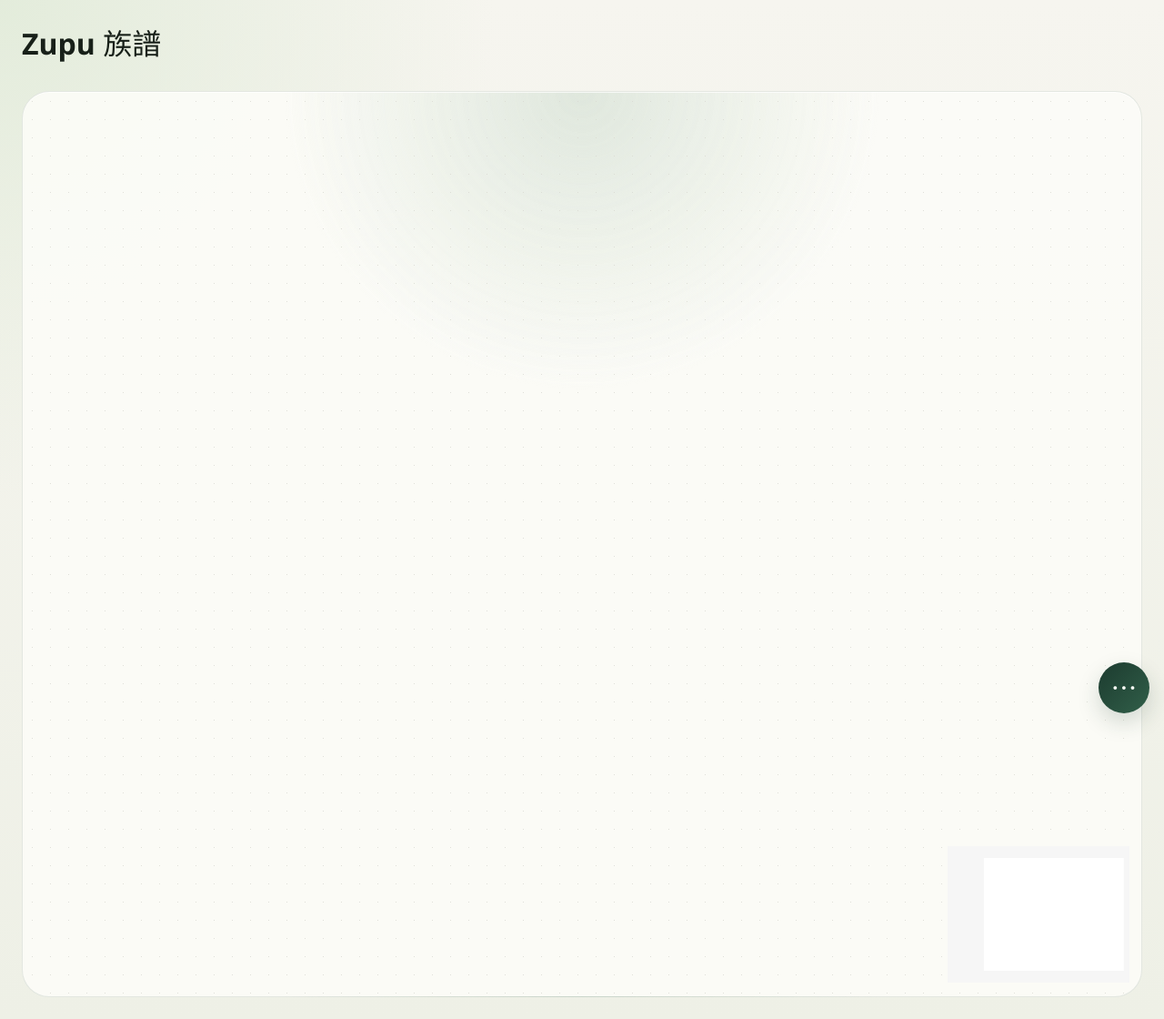
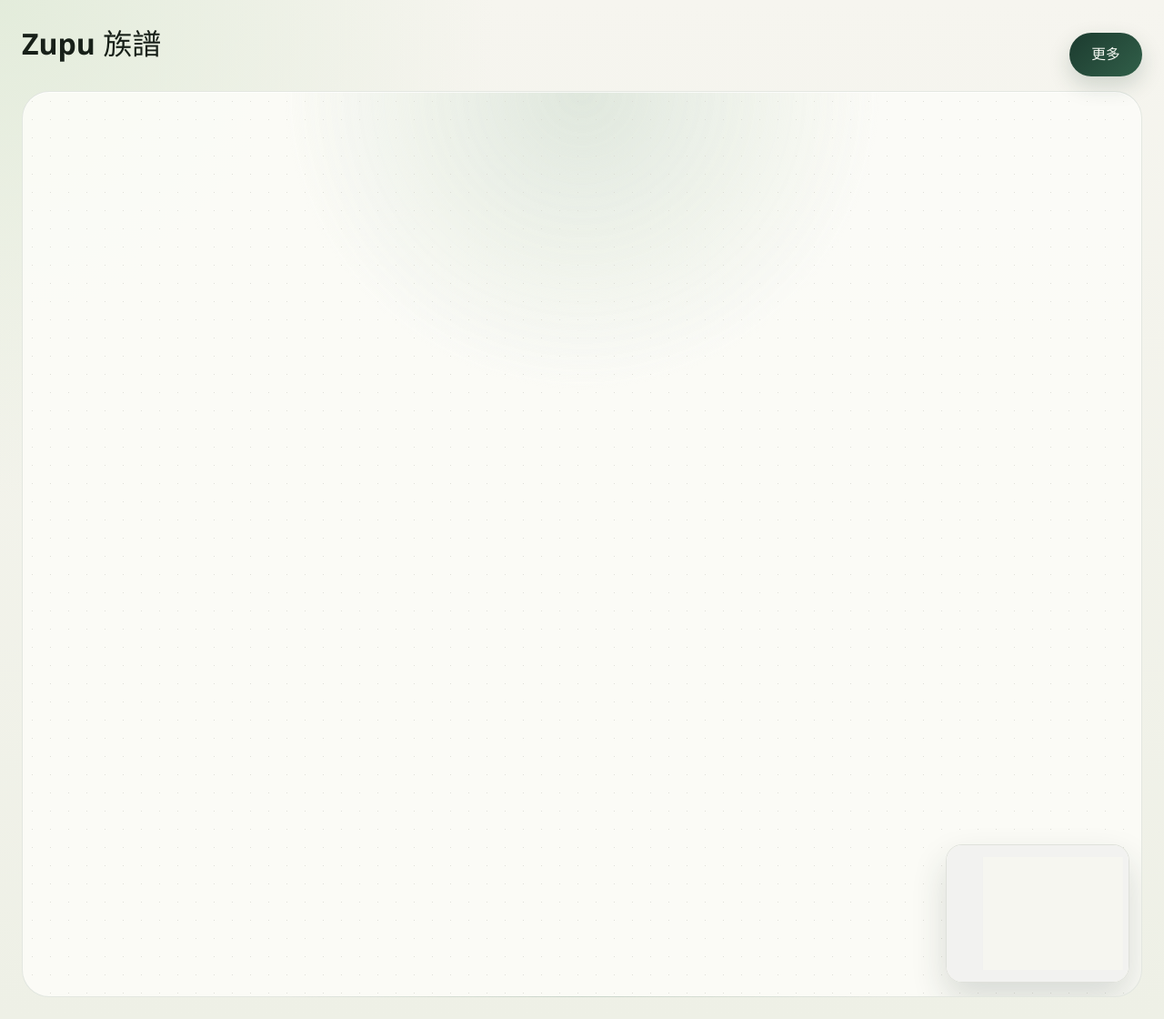
Before and after one commit to kevin1kevin1k/Zupu, a React (Vite) app: page / in a window 1280 px wide. Shown: the whole page at 91% size. Built offline with nearby package versions, Linux system fonts and the light colour scheme.

Commit message:
feat: restore desktop minimap navigation

```diff
--- a/src/App.tsx
+++ b/src/App.tsx
@@ -279,6 +279,50 @@ function App() {
     setIsPersonFabOpen(true);
   }
 
+  function renderGlobalActions(panelClassName: string) {
+    return (
+      <div className={panelClassName}>
+        <button
+          onClick={() => {
+            addStandalonePerson();
+            setIsGlobalFabOpen(false);
+          }}
+          type="button"
+        >
+          新增獨立人物
+        </button>
+        <button
+          onClick={() => {
+            fileInputRef.current?.click();
+            setIsGlobalFabOpen(false);
+          }}
+          type="button"
+        >
+          匯入 JSON
+        </button>
+        <button
+          onClick={() => {
+            exportJson();
+            setIsGlobalFabOpen(false);
+          }}
+          type="button"
+        >
+          匯出 JSON
+        </button>
+        <button
+          className="button-secondary"
+          onClick={() => {
+            resetSampleData();
+            setIsGlobalFabOpen(false);
+          }}
+          type="button"
+        >
+          還原範例資料
+        </button>
+      </div>
+    );
+  }
+
   return (
     <div className="app-shell">
       <main className="canvas-stage">
@@ -295,6 +339,24 @@ function App() {
 
         <div className="canvas-stage__header">
           <h1>Zupu 族譜</h1>
+          {!isMobile ? (
+            <div className="canvas-stage__actions">
+              <div className="desktop-actions">
+                {isGlobalFabOpen ? renderGlobalActions("desktop-actions__panel") : null}
+                <button
+                  aria-expanded={isGlobalFabOpen}
+                  aria-label={isGlobalFabOpen ? "關閉更多操作" : "開啟更多操作"}
+                  className="desktop-actions__trigger"
+                  onClick={() => {
+                    setIsGlobalFabOpen((current) => !current);
+                  }}
+                  type="button"
+                >
+                  {isGlobalFabOpen ? "×" : "更多"}
+                </button>
+              </div>
+            </div>
+          ) : null}
         </div>
 
         {importMessage ? (
@@ -333,7 +395,7 @@ function App() {
                 proOptions={{ hideAttribution: true }}
               >
                 <Background color="#d7d8d0" gap={20} />
-                {!isMobile ? <MiniMap pannable zoomable /> : null}
+                {!isMobile ? <MiniMap className="family-minimap" pannable zoomable /> : null}
               </ReactFlow>
             </div>
           ) : null}
@@ -381,49 +443,9 @@ function App() {
           </div>
         ) : null}
 
-        {!selectedPerson ? (
+        {isMobile && !selectedPerson ? (
           <div className="global-fab">
-            {isGlobalFabOpen ? (
-              <div className="global-fab__panel">
-                <button
-                  onClick={() => {
-                    addStandalonePerson();
-                    setIsGlobalFabOpen(false);
-                  }}
-                  type="button"
-                >
-                  新增獨立人物
-                </button>
-                <button
-                  onClick={() => {
-                    fileInputRef.current?.click();
-                    setIsGlobalFabOpen(false);
-                  }}
-                  type="button"
-                >
-                  匯入 JSON
-                </button>
-                <button
-                  onClick={() => {
-                    exportJson();
-                    setIsGlobalFabOpen(false);
-                  }}
-                  type="button"
-                >
-                  匯出 JSON
-                </button>
-                <button
-                  className="button-secondary"
-                  onClick={() => {
-                    resetSampleData();
-                    setIsGlobalFabOpen(false);
-                  }}
-                  type="button"
-                >
-                  還原範例資料
-                </button>
-              </div>
-            ) : null}
+            {isGlobalFabOpen ? renderGlobalActions("global-fab__panel") : null}
             <button
               aria-expanded={isGlobalFabOpen}
               aria-label={isGlobalFabOpen ? "關閉更多操作" : "開啟更多操作"}
--- a/src/styles.css
+++ b/src/styles.css
@@ -162,6 +162,12 @@ button:disabled {
   align-items: end;
 }
 
+.canvas-stage__actions {
+  display: flex;
+  justify-content: end;
+  align-items: center;
+}
+
 .canvas-stage__header p {
   max-width: 480px;
   margin: 0;
@@ -172,6 +178,41 @@ button:disabled {
   margin: -0.2rem 0 0;
   color: #536155;
   font-size: 0.92rem;
+}
+
+.desktop-actions {
+  position: relative;
+  display: grid;
+  justify-items: end;
+  gap: 0.75rem;
+}
+
+.desktop-actions__panel {
+  width: 224px;
+  padding: 0.85rem;
+  border: 1px solid rgba(55, 84, 68, 0.14);
+  border-radius: 22px;
+  background: rgba(252, 251, 247, 0.96);
+  box-shadow: 0 12px 28px rgba(31, 52, 41, 0.16);
+  backdrop-filter: blur(10px);
+  display: grid;
+  gap: 0.75rem;
+}
+
+.desktop-actions__panel button {
+  width: 100%;
+  text-align: left;
+}
+
+.desktop-actions__trigger {
+  min-width: 5rem;
+  height: 3rem;
+  padding: 0 1.1rem;
+  border-radius: 999px;
+  display: grid;
+  place-items: center;
+  font-size: 0.98rem;
+  line-height: 1;
 }
 
 .person-context-fab {
@@ -298,6 +339,11 @@ button:disabled {
     radial-gradient(circle at top, rgba(220, 229, 218, 0.9), transparent 28%),
     rgba(252, 252, 248, 0.9);
   box-shadow: inset 0 1px 0 rgba(255, 255, 255, 0.7);
+}
+
+.flow-viewport {
+  width: 100%;
+  height: 100%;
 }
 
 .person-node {
@@ -438,6 +484,42 @@ button:disabled {
   display: none;
 }
 
+.react-flow__minimap.family-minimap {
+  right: 1rem;
+  bottom: 1rem;
+  border: 1px solid rgba(55, 84, 68, 0.16);
+  border-radius: 18px;
+  background: rgba(255, 253, 248, 0.96);
+  box-shadow: 0 18px 38px rgba(31, 52, 41, 0.16);
+  overflow: hidden;
+}
+
+.react-flow__minimap.family-minimap svg {
+  background: rgba(246, 246, 240, 0.94);
+}
+
+.react-flow__minimap.family-minimap mask {
+  fill: rgba(77, 119, 92, 0.18);
+}
+
+.react-flow__minimap.family-minimap .react-flow__minimap-node {
+  fill: rgba(72, 109, 83, 0.68);
+  stroke: rgba(37, 64, 49, 0.3);
+  stroke-width: 2;
+}
+
+.react-flow__minimap.family-minimap .react-flow__minimap-node.person-node--male {
+  fill: rgba(123, 176, 214, 0.9);
+}
+
+.react-flow__minimap.family-minimap .react-flow__minimap-node.person-node--female {
+  fill: rgba(221, 152, 186, 0.9);
+}
+
+.react-flow__minimap.family-minimap .react-flow__minimap-node.person-node--unknown {
+  fill: rgba(151, 158, 151, 0.9);
+}
+
 @media (max-width: 960px) {
   .mobile-only {
     display: block;
@@ -451,6 +533,10 @@ button:disabled {
 
   .canvas-stage__header {
     display: block;
+  }
+
+  .canvas-stage__actions {
+    display: none;
   }
 
   .global-fab__panel button,
```
Also changed, not shown: 2 other files (tests, documents, lock files or other folders).
